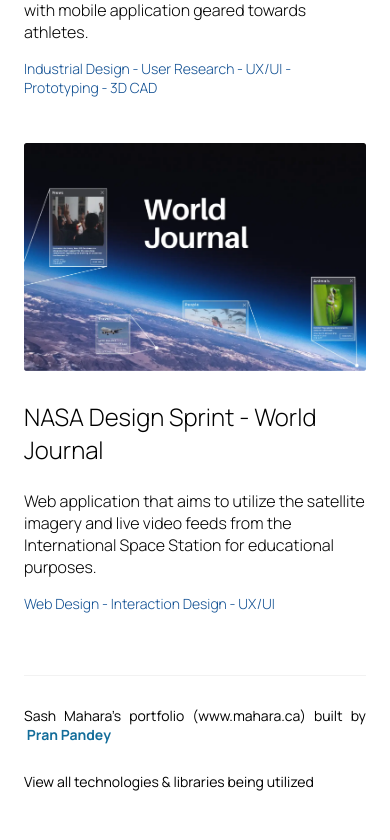
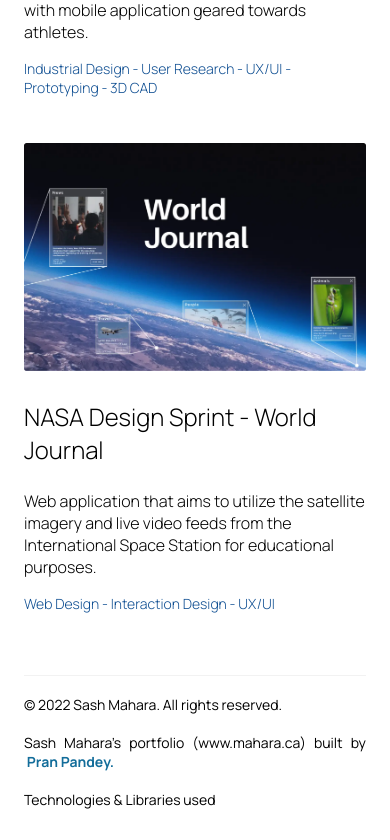
Before and after one commit to Elimists/sash-portfolio, a Next.js app: page / in a window 390 px wide. Shown: the part 2007-2847 px from the top of the page. Built offline with nearby package versions, Linux system fonts and the light colour scheme.

Commit message:
Added Copyright to footer and changed styling up a bit

```diff
--- a/components/Footer.js
+++ b/components/Footer.js
@@ -109,6 +109,11 @@
         <>
             <ModalListTechnologies showModal={showModal} setShowModal={setShowModal}/>
             <footer className={styles.container}>
+
+                <p>
+                    &copy; 2022 Sash Mahara. All rights reserved.
+                </p>
+
                 <p>
                     Sash Mahara&apos;s portfolio &#40;www.mahara.ca&#41;
                     built by &nbsp;
@@ -118,14 +123,16 @@
                             href="https://www.linkedin.com/in/pran-pandey-6a7696195"
                             target="__blank"
                             >
-                            Pran Pandey
+                            Pran Pandey.
                         </a>
                     </b>
 
                 </p>
 
+
+
                 <p className={styles.technology_list} onClick={() => setShowModal(true)}>
-                    View all technologies &#38; libraries being utilized
+                    Technologies &#38; Libraries used
                 </p>
 
             </footer>
--- a/styles/Footer.module.css
+++ b/styles/Footer.module.css
@@ -7,6 +7,10 @@
     justify-content: space-between;
 }
 
+.container > P {
+    padding: 0.5rem 0;
+    font-size: 14px !important;
+}
 .built_by{
     cursor: pointer;
     color: hsl(200, 78%, 34%);
@@ -74,7 +78,11 @@
         padding-top: 1rem;
         flex-direction: column;
         align-items: center;
-        font-size: 14px;
+    }
+    .container>P {
+        margin-top: 0.1rem;
+        padding: 0.1rem 0;
+        font-size: 14px !important;
     }
 }
 
@@ -97,4 +105,6 @@
         margin: 0.5rem;
         padding: 0.5rem;
     }
+
+
 }
```
